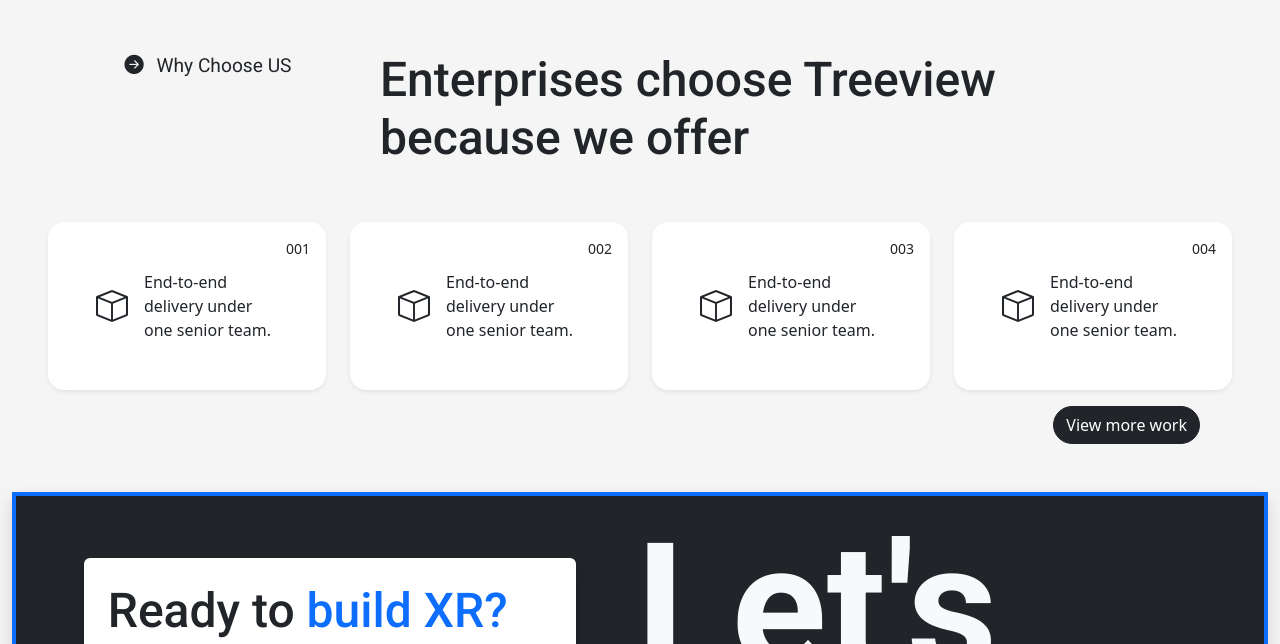
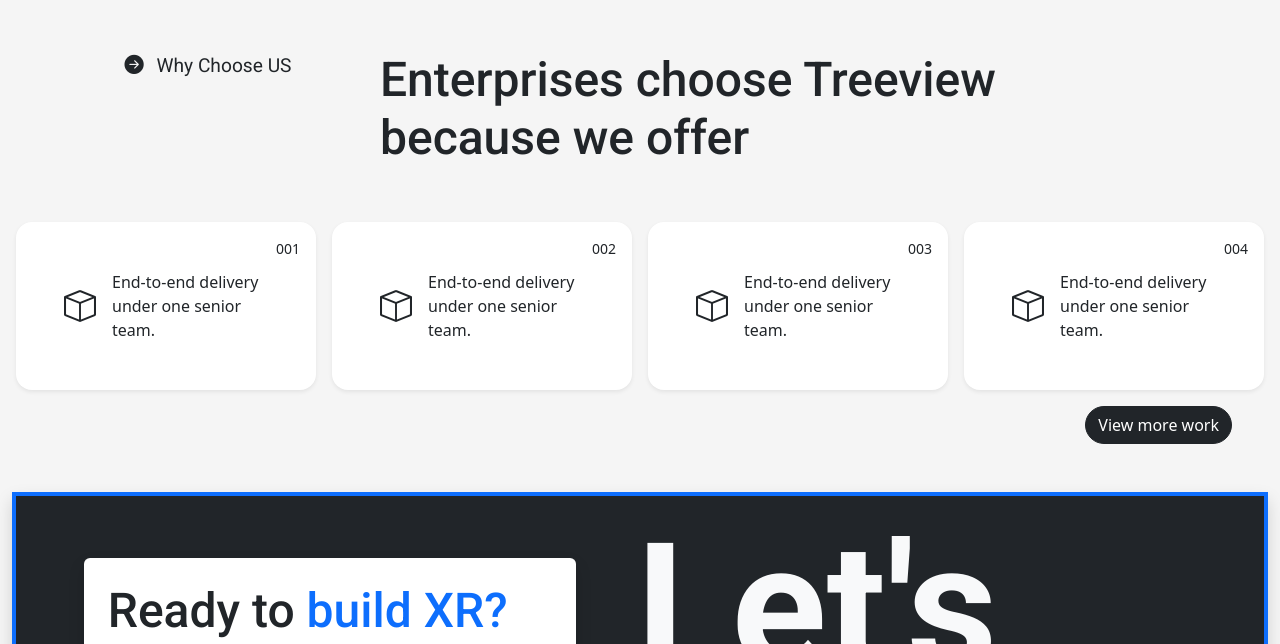
Before and after one commit to Jeank-J/Parcial2_2025g2_Jimenez_Jean, a plain HTML site: page index.html in a window 1280 px wide. Shown: the part 2096-2740 px from the top of the page. Drawn offline with nearby package versions, Linux system fonts and the light colour scheme.

Commit message:
update home

```diff
--- a/index.html
+++ b/index.html
@@ -105,7 +105,7 @@
                 <img src="./img/al3.png" alt="al1" class="img-fluid saltImg rounded-5 ">
             </div>
 
-            <div class="col-6 col-lg-3 col-xl-2 animate-on-scroll">
+            <div class="col-6 col-lg-3 col-xl-2 ">
                 <img src="./img/al4.png" alt="al1" class="img-fluid saltImg rounded-5 ">
             </div>
 
@@ -209,9 +209,9 @@
 
     <!-- targetas de cuyalidades-->
 
-    <div class="container-fluid mt-5 px-5">
-        <div class="row">
-            <div class="col-6 col-lg-3">
+    <div class="container-fluid mt-5 px-3">
+        <div class="row d-flex g-3">
+            <div class="col12 col-md-6 col-lg-3">
                 <div class="card shadow-sm border-0 rounded-4 p-5 position-relative">
                     <span class="position-absolute top-0 end-0 me-3 mt-3 small"> 001 </span>
                     <div class="d-flex align-items-center gap-3">
@@ -220,7 +220,7 @@
                     </div>
                 </div>
             </div>
-            <div class="col-6 col-lg-3">
+            <div class="col12 col-md-6 col-lg-3">
                 <div class="card shadow-sm border-0 rounded-4 p-5 position-relative">
                     <span class="position-absolute top-0 end-0 me-3 mt-3 small"> 002 </span>
                     <div class="d-flex align-items-center gap-3">
@@ -229,7 +229,7 @@
                     </div>
                 </div>
             </div>
-            <div class="col-6 col-lg-3">
+            <div class="col12 col-md-6 col-lg-3">
                 <div class="card shadow-sm border-0 rounded-4 p-5 position-relative">
                     <span class="position-absolute top-0 end-0 me-3 mt-3 small"> 003 </span>
                     <div class="d-flex align-items-center gap-3">
@@ -238,7 +238,7 @@
                     </div>
                 </div>
             </div>
-            <div class="col-6 col-lg-3">
+            <div class="col12 col-md-6 col-lg-3">
                 <div class="card shadow-sm border-0 rounded-4 p-5 position-relative">
                     <span class="position-absolute top-0 end-0 me-3 mt-3 small"> 004 </span>
                     <div class="d-flex align-items-center gap-3">
```
